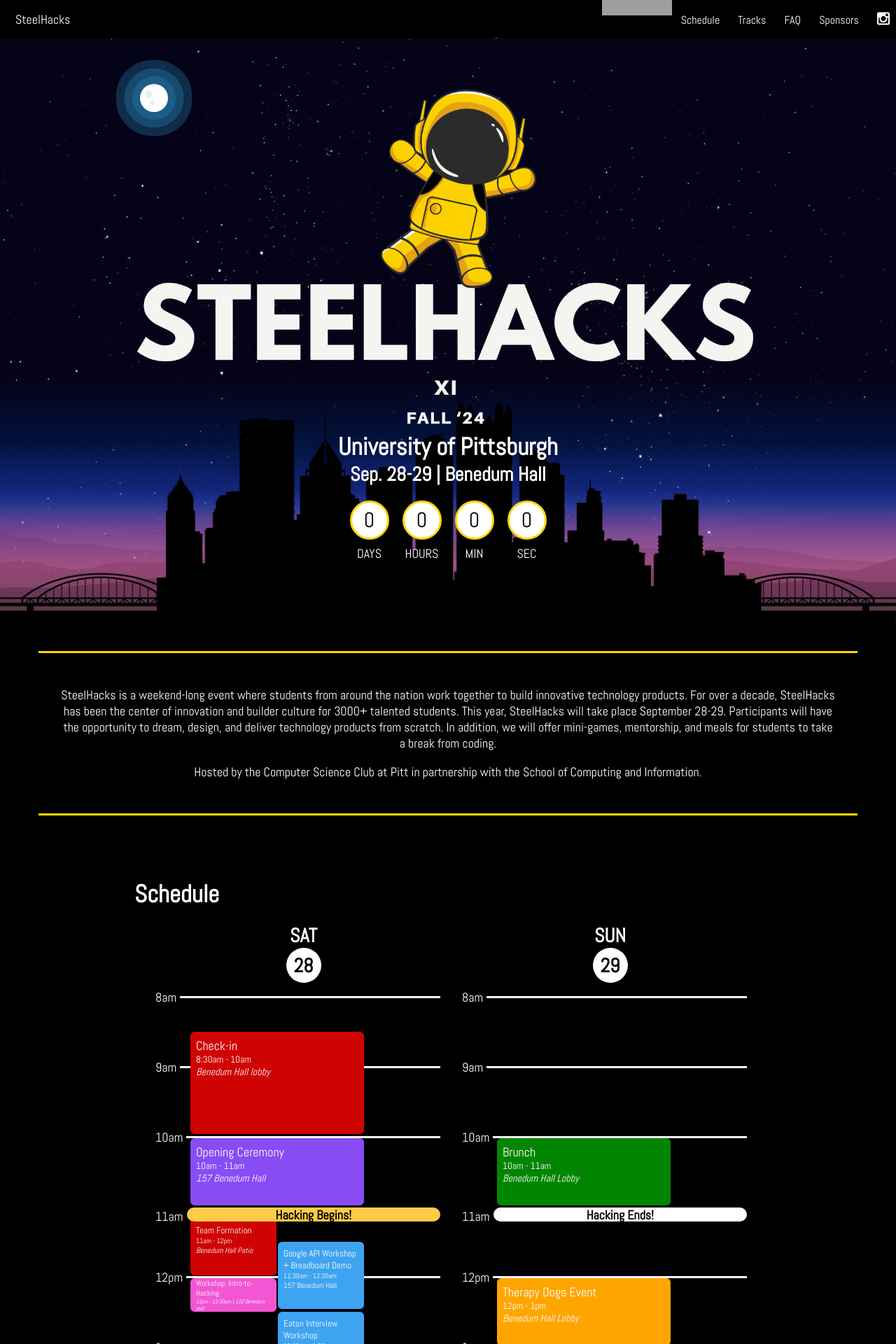
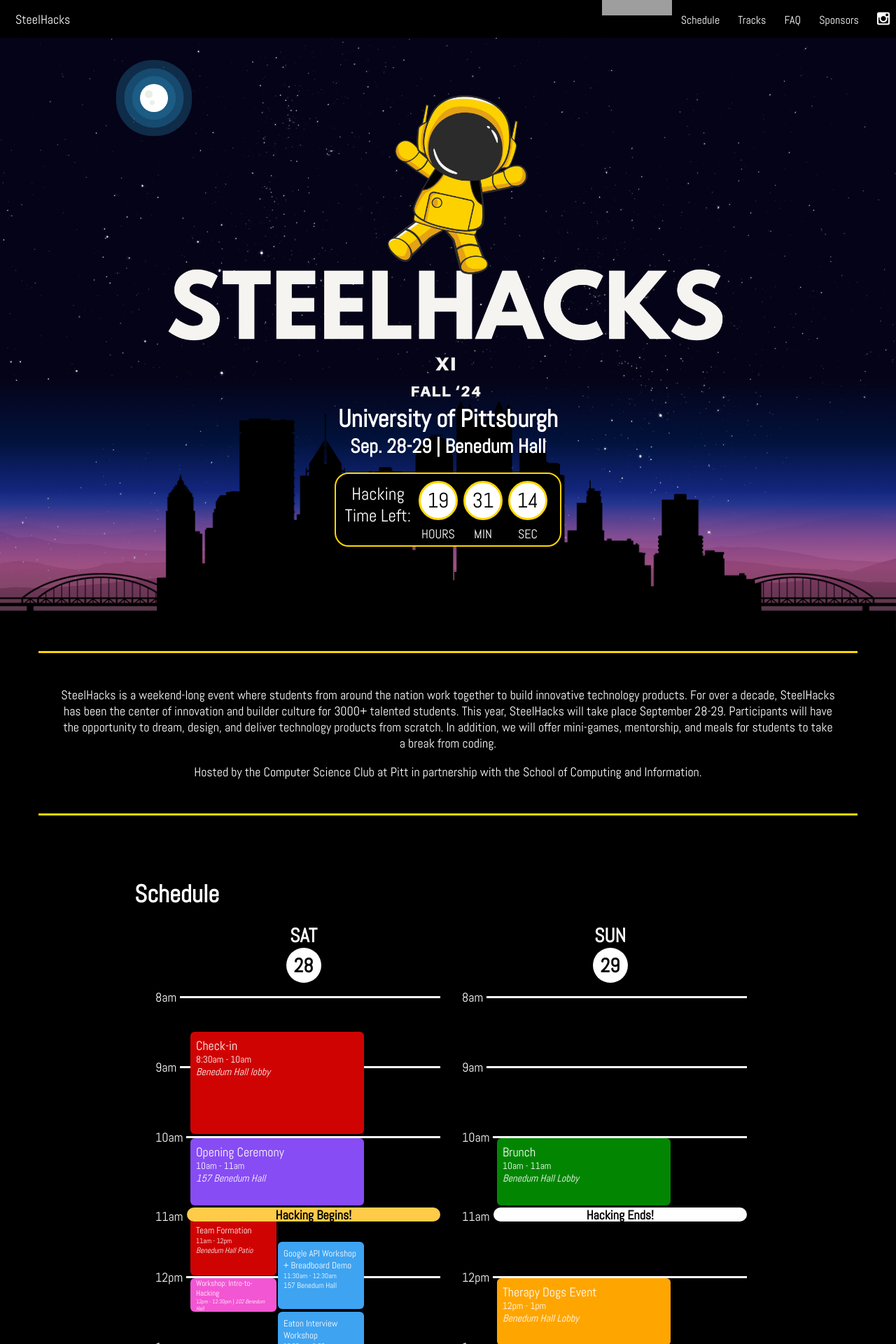
Before and after one commit to SteelHeads/steelhacks.com, a Jekyll site: the page built from index.html, in a window 1280 px wide. Shown: the top 1920 px of the page at 70% size. Built offline with Jekyll 4.4.1, drawn with Linux system fonts in a browser that asks for light colours; grey boxes are pictures that could not be loaded.

Commit message:
added hacking timer

```diff
--- a/_sass/_page.scss
+++ b/_sass/_page.scss
@@ -97,7 +97,7 @@
 }
 
 #main-logo {
-  width: 100%;
+  width: 90%;
   height: auto;
   z-index: 5000;
 }
@@ -483,7 +483,7 @@
   color: white;
 }
 .landing {
-  padding: 25px;
+  padding: 0px;
   top: 60px;
   top: 50px;
   bottom: 10px;
@@ -569,6 +569,13 @@
   align-items: center;
   justify-self: center;
   justify-content: center;
+}
+.countdown-time-left {
+  border-radius: 20px;
+  height: auto;
+  font-size: 25px;
+  margin-bottom: 0px;
+  margin-top: 3px;
 }
 .time-line {
   border: 0.5px solid white;
@@ -953,10 +960,16 @@
 }
 
 #countdown {
+  background-color: black;
+  border: 2px solid gold;
+  border-radius: 20px;
   display: flex;
-  justify-content: space-around;
+  justify-content: center;
   width: 300px;
-  margin: 20px;
+  margin: 0px;
+  margin-top: 20px;
+  padding: 10px;
+  padding-bottom: 0px;
 }
 
 .countdown {
@@ -973,12 +986,16 @@
 }
 .countdown-text {
   margin-top: 8px;
+  margin-bottom: 5px;
 }
 
 .countdown-segment {
   display: flex;
   flex-direction: column;
   justify-content: center;
+  margin-right: 8px;
+  margin-left: 8px;
+  padding: 0px;
 }
 
 .val {
--- a/index.html
+++ b/index.html
@@ -41,15 +41,8 @@
           <h2>University of Pittsburgh</h2>
           <h3>Sep. 28-29 | Benedum Hall</h3>
         </div>
-
        <div id="countdown">
-          <div class="countdown-segment">
-            <div class="countdown" id="days-place">
-              <p id="countdown-days" class="val">00</p>
-            </div>
-            <p class="countdown-text">DAYS</p>
-
-          </div>
+        <p class="countdown-time-left">Hacking Time Left:</p>
           <div class="countdown-segment">
             <div class="countdown" id="hours-place">
               <p id="countdown-hours" class="val">00</p>
--- a/js/homepage.js
+++ b/js/homepage.js
@@ -25,7 +25,7 @@
   }
 });
 
-var openingCeremonyDate = new Date("Sep 28, 2024 10:00:00").getTime();
+var openingCeremonyDate = new Date("Sep 29, 2024 11:00:00").getTime();
 var x = setInterval(function () {
   var currTime = new Date().getTime();
   var difference = openingCeremonyDate - currTime;
@@ -38,8 +38,7 @@
   var seconds = Math.floor((difference % (1000 * 60)) / 1000);
 
   console.log(days);
-  document.getElementById("countdown-days").innerHTML = 0;
-  document.getElementById("countdown-hours").innerHTML = 0;
-  document.getElementById("countdown-minutes").innerHTML = 0;
-  document.getElementById("countdown-seconds").innerHTML = 0;
+  document.getElementById("countdown-hours").innerHTML = hours;
+  document.getElementById("countdown-minutes").innerHTML = minutes;
+  document.getElementById("countdown-seconds").innerHTML = seconds;
 }, 1000);
```
